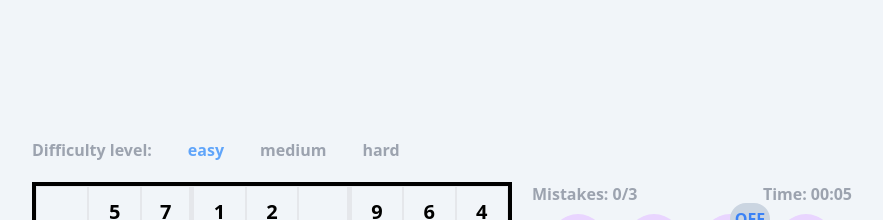
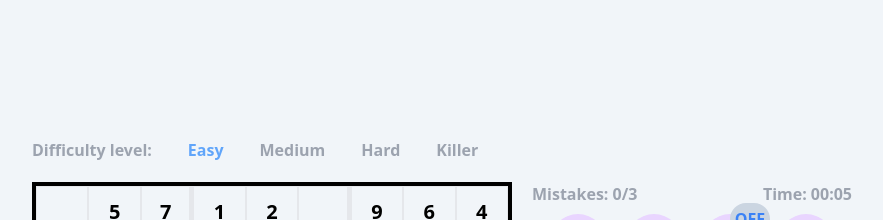
Before and after one commit to 0H3rY0/Sudoku, a React (Vite) app in the folder client/: page / in a window 1280 px wide. Shown: the top 220 px of the page, without its empty margins (198-1081 px from the left). Built offline with nearby package versions, Linux system fonts and the light colour scheme.

Commit message:
divicultyLevel component logic added

```diff
--- a/client/src/components/DifficultyLevel.jsx
+++ b/client/src/components/DifficultyLevel.jsx
@@ -1,22 +1,23 @@
-import { useState } from "react";
+import { levelsMapList } from "../data/levelsMapList";
+import { useBoard } from "../context/BoardContext";
 
 const DifficultyLevel = () => {
-  const levels = ["easy", "medium", "hard"];
-  const [selectedMode, setSelectedMode] = useState("easy");
+  const { initialRemovedCellsNumber } = useBoard();
 
   return (
     <div className="text-gray-400 font-extrabold text-md flex gap-5">
-      <h1 className="p-2 pl-0">Difficulty level: </h1>
+      <h1 className="p-2 pl-0">Difficulty level:</h1>
       <ul className="flex gap-5">
-        {levels.map((item) => (
+        {levelsMapList.map(([levelName, removeCount]) => (
           <li
-            key={item}
-            onClick={() => setSelectedMode(item)}
+            key={levelName}
             className={`hover:bg-purple-100 rounded-md p-2 cursor-pointer ${
-              selectedMode === item ? "text-blue-400" : "text-gray-400"
+              initialRemovedCellsNumber.removeCells === removeCount
+                ? "text-blue-400"
+                : ""
             }`}
           >
-            {item}
+            {levelName}
           </li>
         ))}
       </ul>
--- a/client/src/components/LevelsList.jsx
+++ b/client/src/components/LevelsList.jsx
@@ -1,13 +1,7 @@
 import GameLevel from "./ui/GameLevel";
+import { levelsMapList } from "../data/levelsMapList";
 
 const LevelsList = ({ handleLevelSelect }) => {
-  const levelsMapList = [
-    ["Easy", 60],
-    ["Medium", 54],
-    ["Hard", 45],
-    ["Killer", 36],
-  ];
-
   return (
     <ul className="bg-slate-200 rounded-lg font-semibold text-slate-600">
       {levelsMapList.map(([levelName, cellsToRemove]) => (
--- /dev/null
+++ b/client/src/data/levelsMapList.js
@@ -0,0 +1,6 @@
+export const levelsMapList = [
+  ["Easy", 60],
+  ["Medium", 54],
+  ["Hard", 45],
+  ["Killer", 36],
+];
--- a/client/src/providers/BoardProvider.jsx
+++ b/client/src/providers/BoardProvider.jsx
@@ -133,6 +133,7 @@ export const BoardProvider = ({ children, mistakes, setMistakes }) => {
         setInitialRemovedCellsNumber,
         secondsElapsed,
         setSecondsElapsed,
+        initialRemovedCellsNumber,
       }}
     >
       {children}
```
